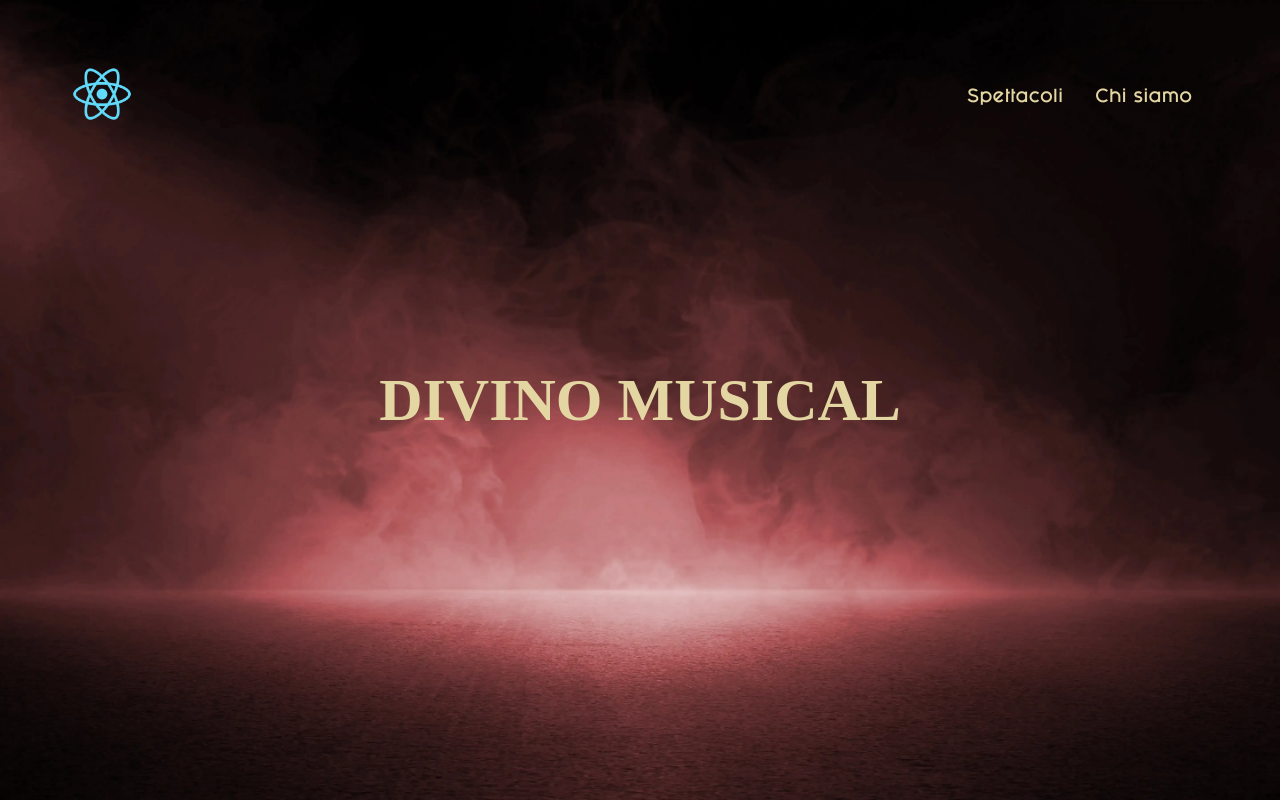
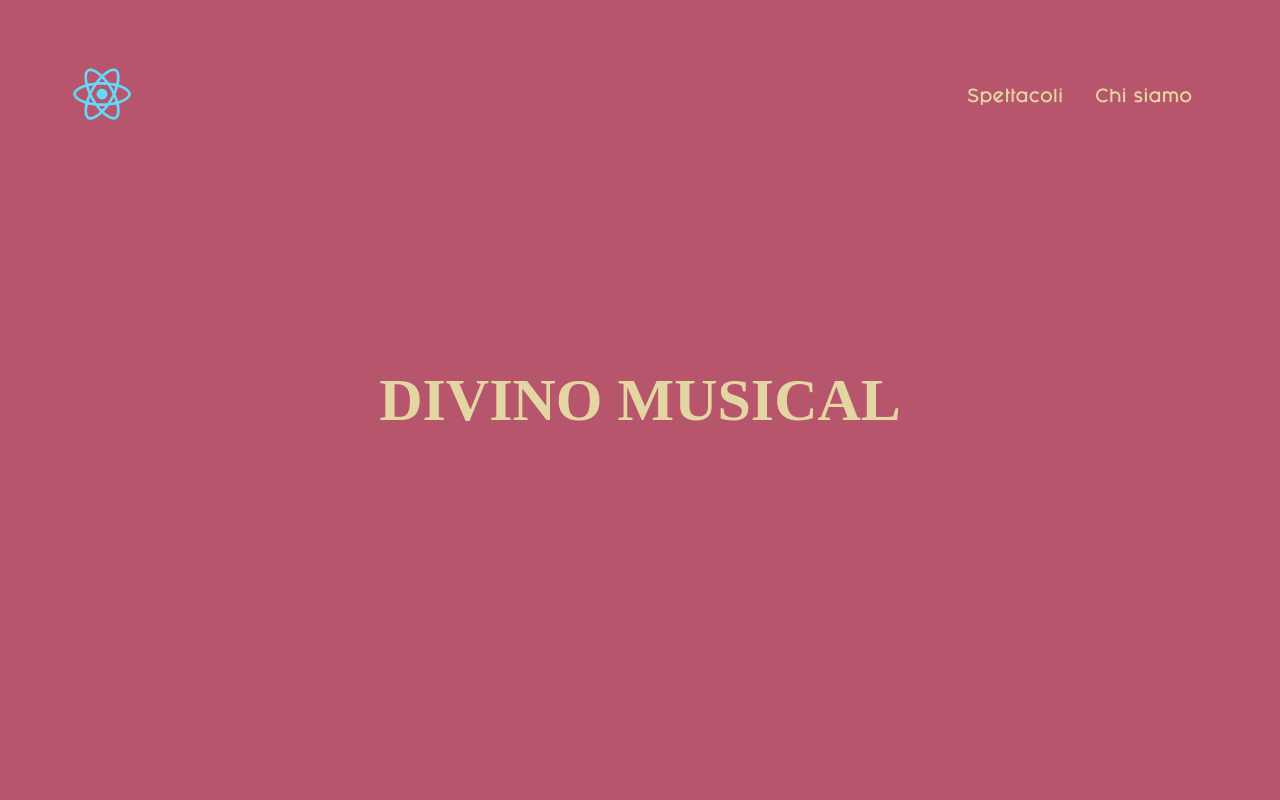
Before and after one commit to davideleo5/davideleo5.github.io, a React (Create React App) app: page / in a window 1280 px wide. Shown: the top 800 px of the page. Built offline with nearby package versions, Linux system fonts and the light colour scheme; a web font is replaced by a local one.

Commit message:
Heaer background

```diff
--- a/src/containers/header/Header.jsx
+++ b/src/containers/header/Header.jsx
@@ -1,12 +1,11 @@
 import React from 'react';
 import { Navbar } from '../../components';
 import './header.css';
-import background from "../../assets/header-banner.webp";
 
 const Header = () => {
   return (
     <div className='header' id='header'>
-      <div className='header-content' style={{ backgroundImage: `url(${background})` }}>
+      <div className='header-content'>
         <Navbar />
         <div className='header-logo'>
           {/* @TODO: sostituire con logo */}
--- a/src/containers/header/header.css
+++ b/src/containers/header/header.css
@@ -1,7 +1,5 @@
 .header .header-content {
-    background-repeat: no-repeat;
-    background-size: cover;
-    background-position: center;
+    background-color: var(--color-rosino);
     height: 100vh;
     width: 100%;
 }
```
Also changed, not shown: src/assets/header-banner.webp (deleted).
